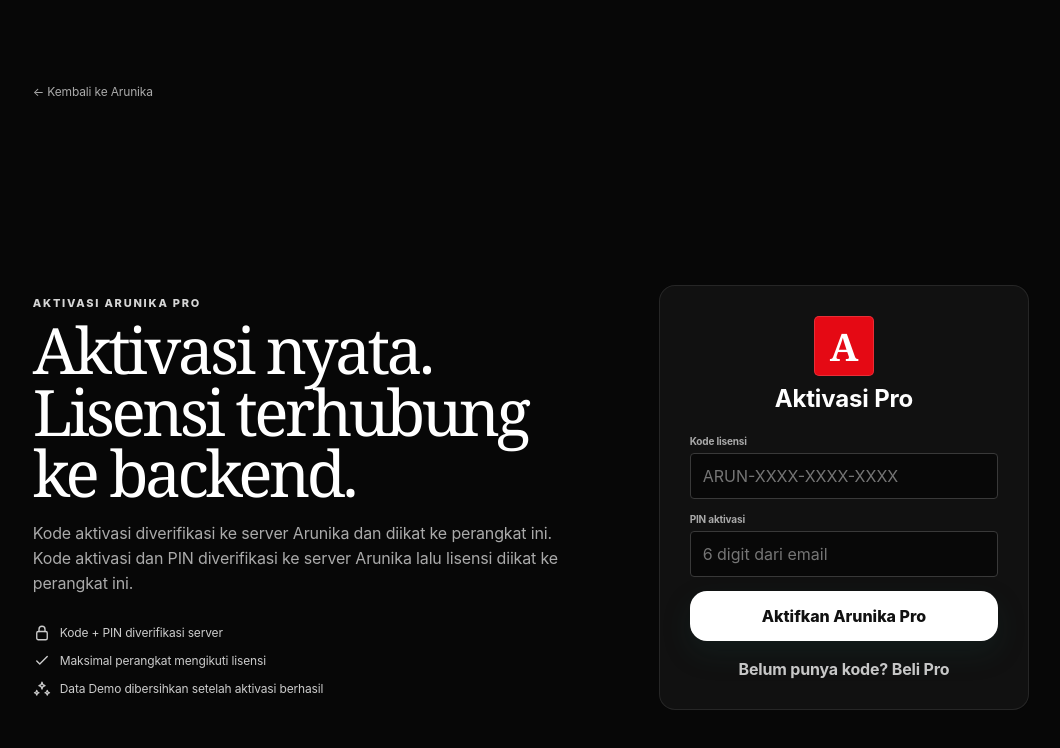
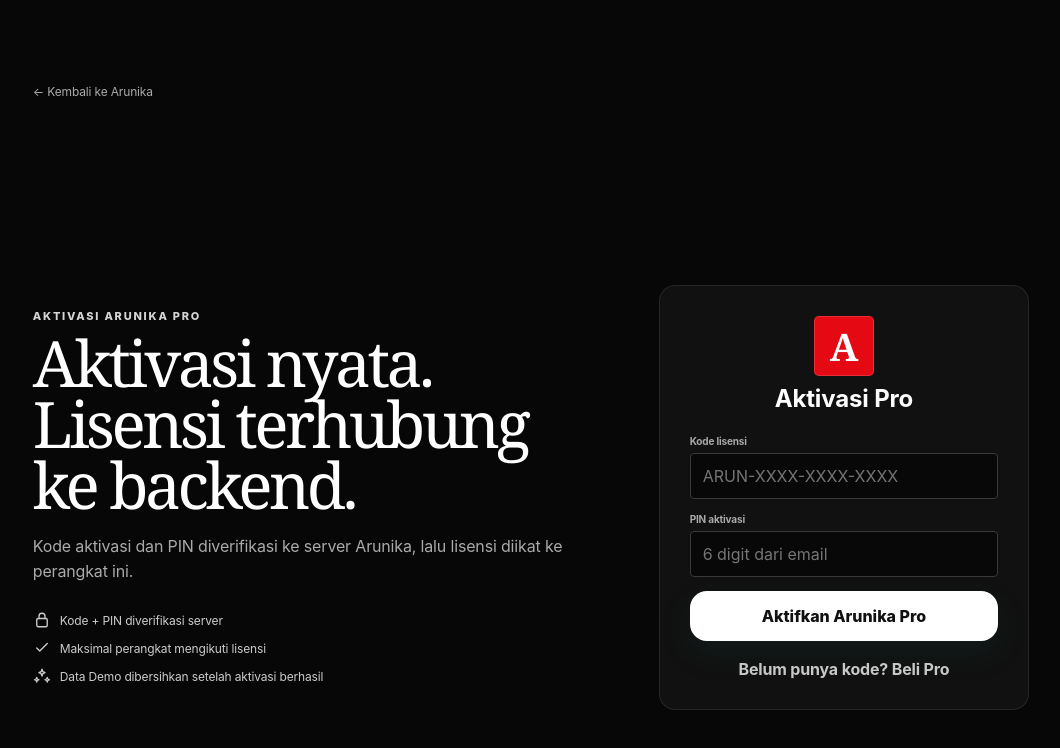
Before and after one commit to shadiqmuntashir21-ship-it/arunika, a Next.js app: page /activate in a window 1280 px wide. Shown: the top 748 px of the page, without its empty margins (109-1169 px from the left). Built offline with nearby package versions, Linux system fonts and the light colour scheme.

Commit message:
Polish Arunika activation copy

```diff
--- a/app/activate/page.tsx
+++ b/app/activate/page.tsx
@@ -81,7 +81,7 @@
       <div className="auth-copy">
         <div className="eyebrow">AKTIVASI ARUNIKA PRO</div>
         <h1>Aktivasi nyata. Lisensi terhubung ke backend.</h1>
-        <p>Kode aktivasi diverifikasi ke server Arunika dan diikat ke perangkat ini. Kode aktivasi dan PIN diverifikasi ke server Arunika lalu lisensi diikat ke perangkat ini.</p>
+        <p>Kode aktivasi dan PIN diverifikasi ke server Arunika, lalu lisensi diikat ke perangkat ini.</p>
         <div className="auth-points">
           <span><Icon name="lock" size={18}/> Kode + PIN diverifikasi server</span>
           <span><Icon name="check" size={18}/> Maksimal perangkat mengikuti lisensi</span>
```
